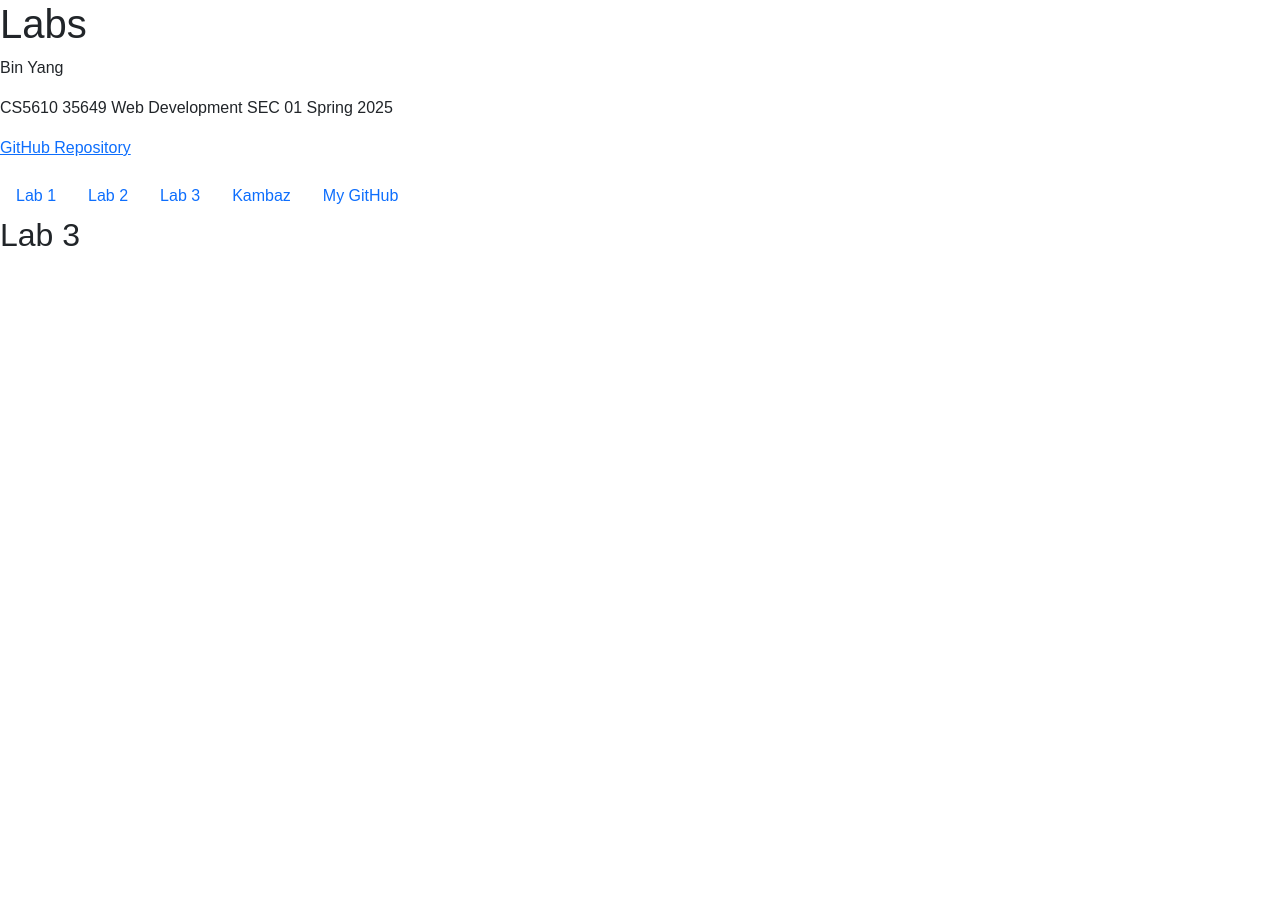
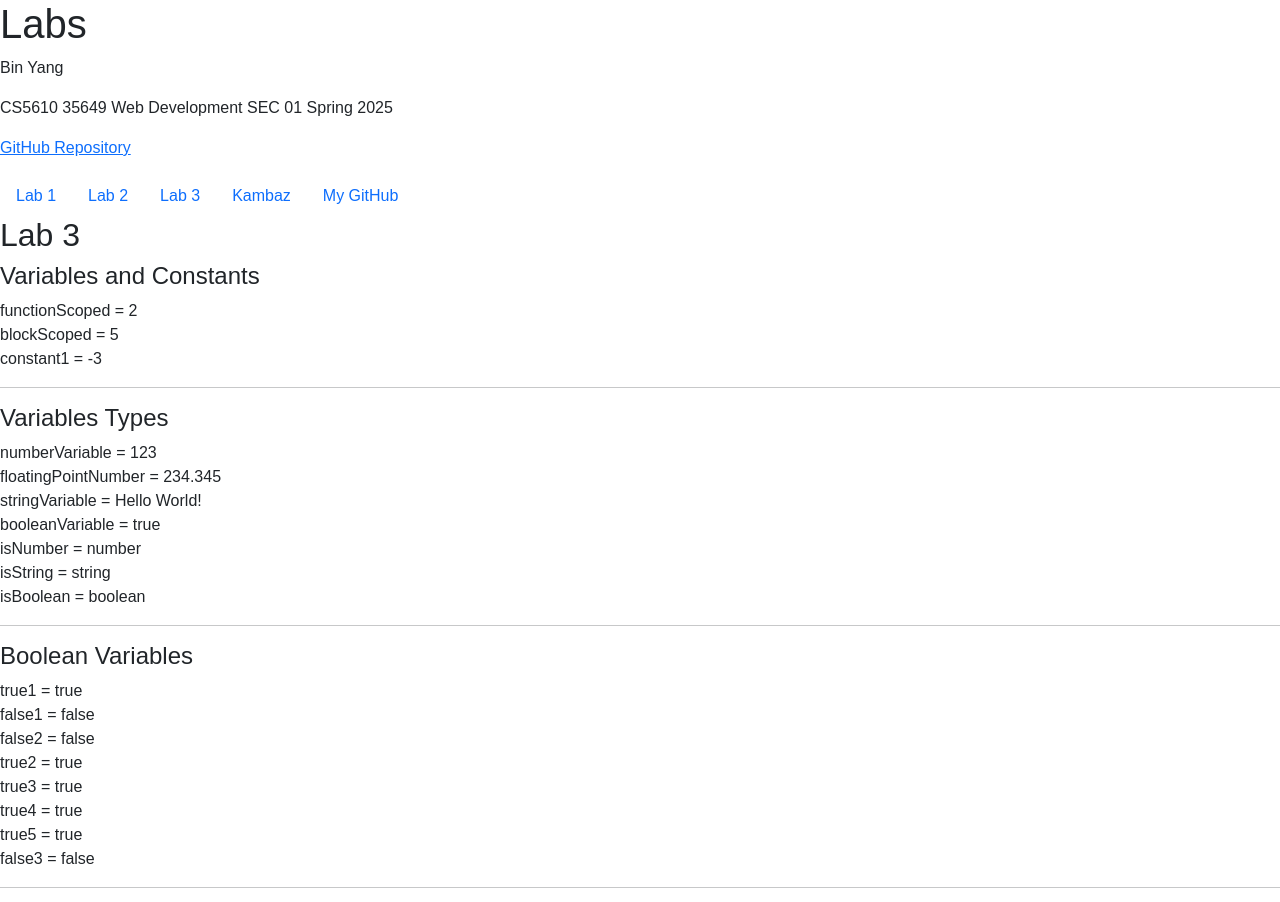
Before and after one commit to obiyang/kambaz-react-web-app, a React (Vite) app: page /#/Labs/Lab3 in a window 1280 px wide. Before the commit the page ends 800 px from the top, so only its background shows below. Built offline with nearby package versions, Linux system fonts and the light colour scheme.

Commit message:
first updated

```diff
--- /dev/null
+++ b/src/Labs/Lab3/BooleanVariables.tsx
@@ -0,0 +1,23 @@
+export default function BooleanVariables() {
+    let numberVariable = 123, floatingPointNumber = 234.345;
+    let true1 = true, false1 = false;
+    let false2 = true1 && false1;
+    let true2 = true1 || false1;
+    let true3 = !false2;
+    let true4 = numberVariable === 123; // always use === not ==
+    let true5 = floatingPointNumber !== 321.432;
+    let false3 = numberVariable < 100;
+    return (
+        <div id="wd-boolean-variables">
+            <h4>Boolean Variables</h4>
+            true1     = {true1 + ""}     <br />
+            false1    = {false1 + ""}    <br />
+            false2    = {false2 + ""}    <br />
+            true2     = {true2 + ""}     <br />
+            true3     = {true3 + ""}     <br />
+            true4     = {true4 + ""}     <br />
+            true5     = {true5 + ""}     <br />
+            false3    = {false3 + ""}    <hr />
+        </div>
+    );
+}
--- /dev/null
+++ b/src/Labs/Lab3/VariableTypes.tsx
@@ -0,0 +1,20 @@
+export default function VariableTypes() {
+    let numberVariable = 123;
+    let floatingPointNumber = 234.345;
+    let stringVariable = 'Hello World!';
+    let booleanVariable = true;
+    let isNumber = typeof numberVariable;
+    let isString = typeof stringVariable;
+    let isBoolean = typeof booleanVariable;
+    return(
+      <div id="wd-variable-types">
+        <h4>Variables Types</h4>
+        numberVariable = { numberVariable }<br/>
+        floatingPointNumber = { floatingPointNumber }<br/>
+        stringVariable = { stringVariable }<br/>
+        booleanVariable = { booleanVariable + "" }<br/>
+        isNumber = { isNumber }<br/>
+        isString = { isString }<br/>
+        isBoolean = { isBoolean }<hr/>
+      </div>
+  );}
--- /dev/null
+++ b/src/Labs/Lab3/VariablesAndConstants.tsx
@@ -0,0 +1,12 @@
+export default function VariablesAndConstants() {
+    var functionScoped = 2;
+    let blockScoped = 5;
+    const constant1 = functionScoped - blockScoped;
+    return(
+      <div id="wd-variables-and-constants">
+        <h4>Variables and Constants</h4>
+        functionScoped = { functionScoped }<br/>
+        blockScoped = { blockScoped }<br/>
+        constant1 = { constant1 }<hr/>
+      </div>
+   );}
--- a/src/Labs/Lab3/index.tsx
+++ b/src/Labs/Lab3/index.tsx
@@ -1,6 +1,14 @@
+import VariablesAndConstants from "./VariablesAndConstants";
+import VariableTypes from "./VariableTypes";
+import BooleanVariables from "./BooleanVariables";
+
+
 export default function Lab3() {
     return (
       <div>
         <h2>Lab 3</h2>
+        <VariablesAndConstants />
+        <VariableTypes />
+        <BooleanVariables />
       </div>
   );}
```
